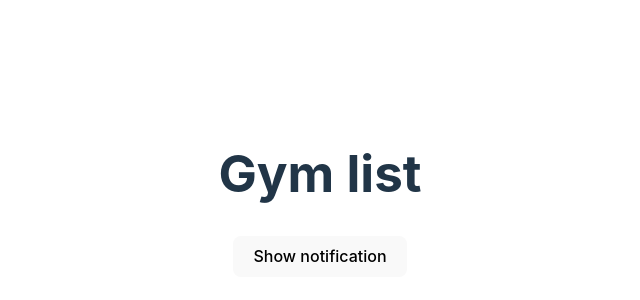
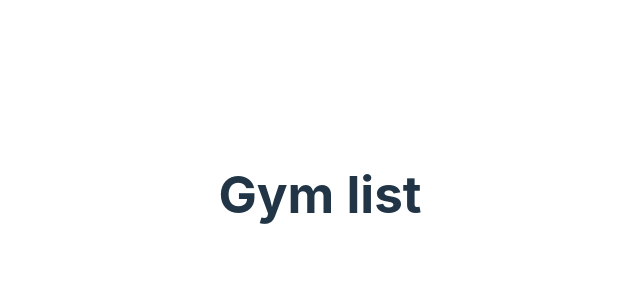
Before and after one commit to Aredros/gym-app, a React (Vite) app: page / in a window 1280 px wide. Shown: the part 206-506 px from the top of the page, without its empty margins (320-960 px from the left). Built offline with nearby package versions, Linux system fonts and the light colour scheme.

Commit message:
button notification commented

```diff
--- a/src/App.tsx
+++ b/src/App.tsx
@@ -7,7 +7,7 @@ import { AllExercises } from "./assets/components/AllExercises";
 import { MyExercises } from "./assets/components/MyExercises";
 import { v4 as uuidv4 } from "uuid";
 
-import addNotification from "react-push-notification";
+// import addNotification from "react-push-notification";
 
 interface Exercise {
   id: string;
@@ -130,19 +130,19 @@ function App() {
   };
 
   //Show notification
-  const showMe = () => {
-    addNotification({
-      title: "Gym App",
-      message: "You have a new exercise!",
-      duration: 4000,
-      native: true,
-    });
-  };
+  // const showMe = () => {
+  //   addNotification({
+  //     title: "Gym App",
+  //     message: "You have a new exercise!",
+  //     duration: 4000,
+  //     native: true,
+  //   });
+  // };
 
   return (
     <div className="App">
       <h1>Gym list</h1>
-      <button onClick={showMe}>Show notification</button>
+      {/* <button onClick={showMe}>Show notification</button> */}
       <BrowserRouter basename="/gym-app/">
         <Routes>
           <Route
```
